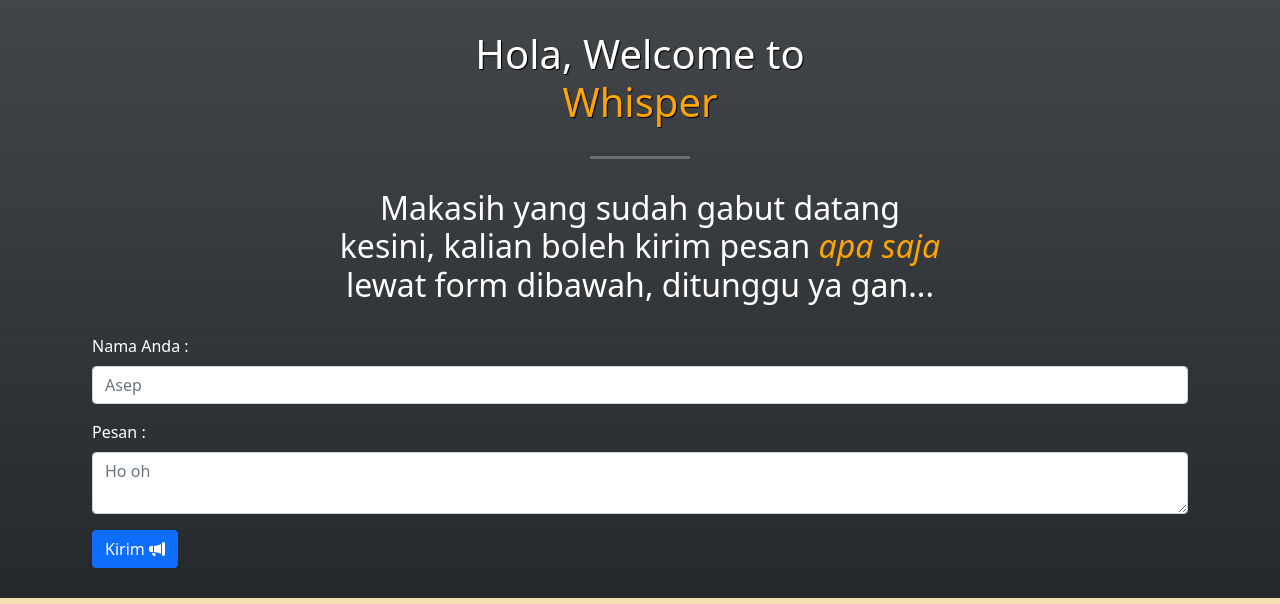
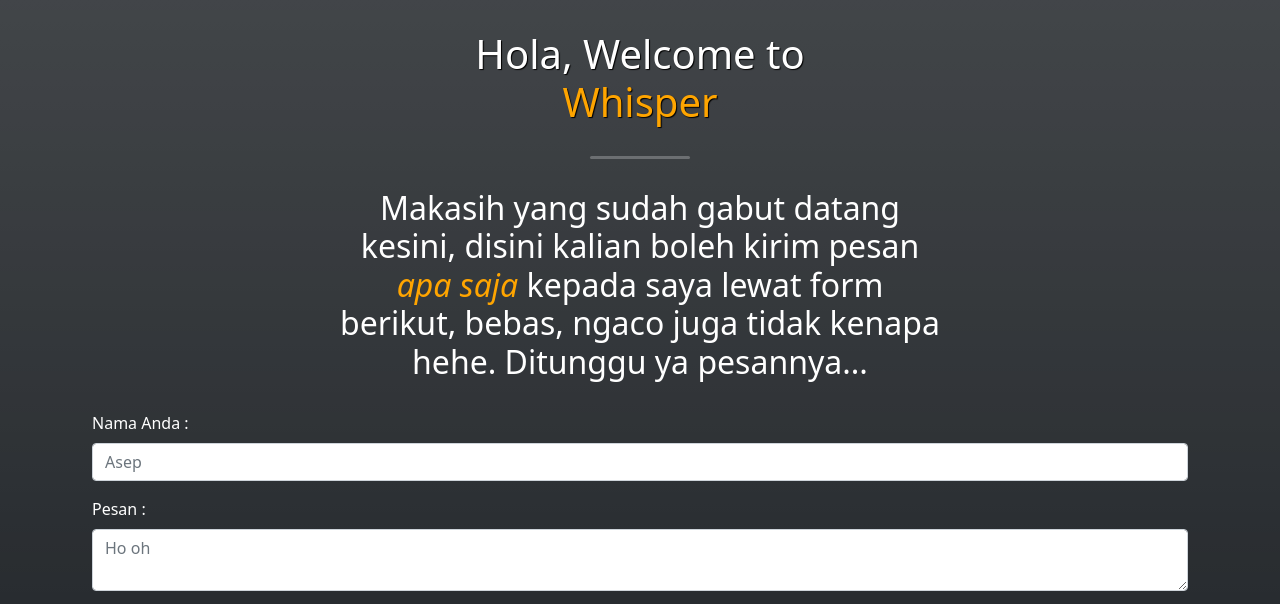
Before and after one commit to NaturaAdnyana/NetlifyForm-Testing, a plain HTML site: page index.html in a window 1280 px wide. Shown: the top 604 px of the page. Drawn offline with nearby package versions, Linux system fonts and the light colour scheme.

Commit message:
Edit kalimat

```diff
--- a/index.html
+++ b/index.html
@@ -15,8 +15,8 @@
   <div class="container">
     <h1>Hola, Welcome to<span>Whisper</span></h1>
     <hr size="5">
-    <h2>Makasih yang sudah gabut datang kesini, kalian boleh kirim pesan <span>apa saja</span> lewat form dibawah,
-      ditunggu ya gan...
+    <h2>Makasih yang sudah gabut datang kesini, disini kalian boleh kirim pesan <span>apa saja</span> kepada saya lewat form berikut, bebas, ngaco juga tidak kenapa hehe.
+      Ditunggu ya pesannya...
     </h2>
 
     <form name="contact" method="POST" netlify>
```
